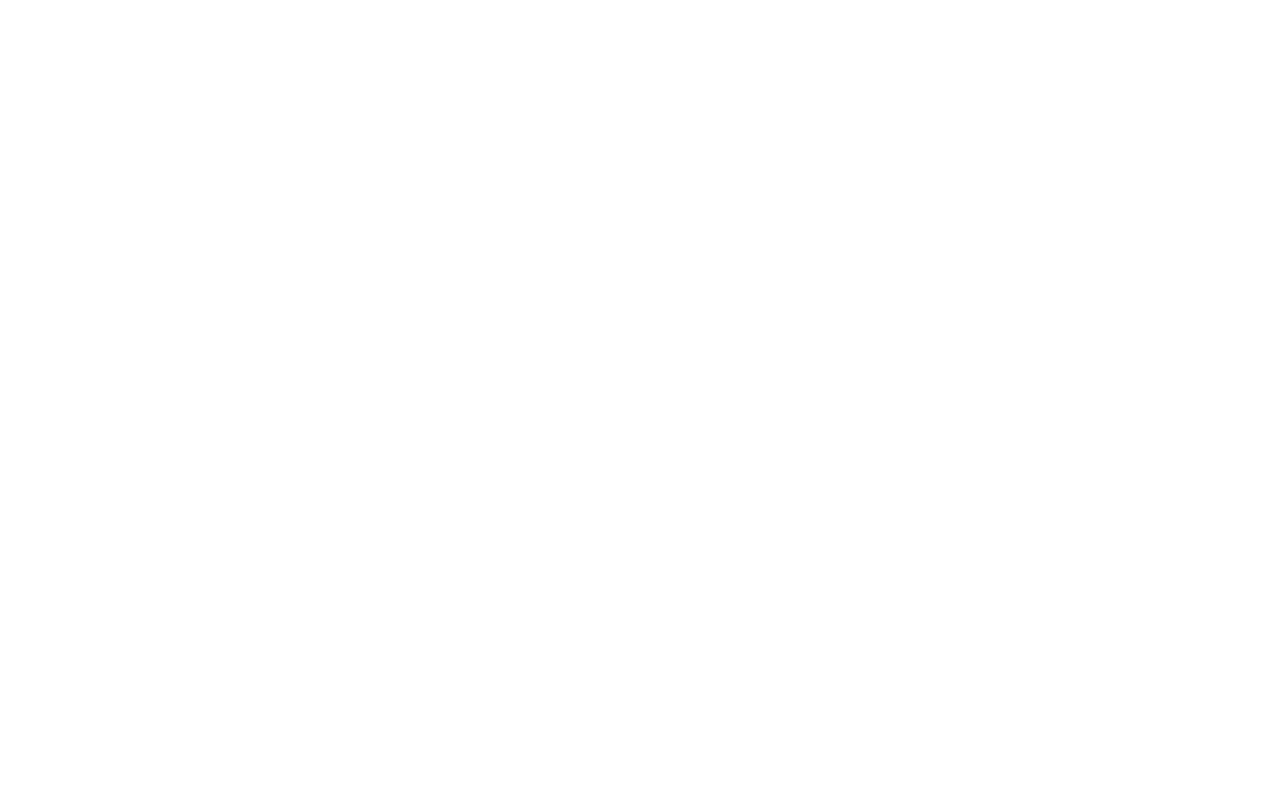
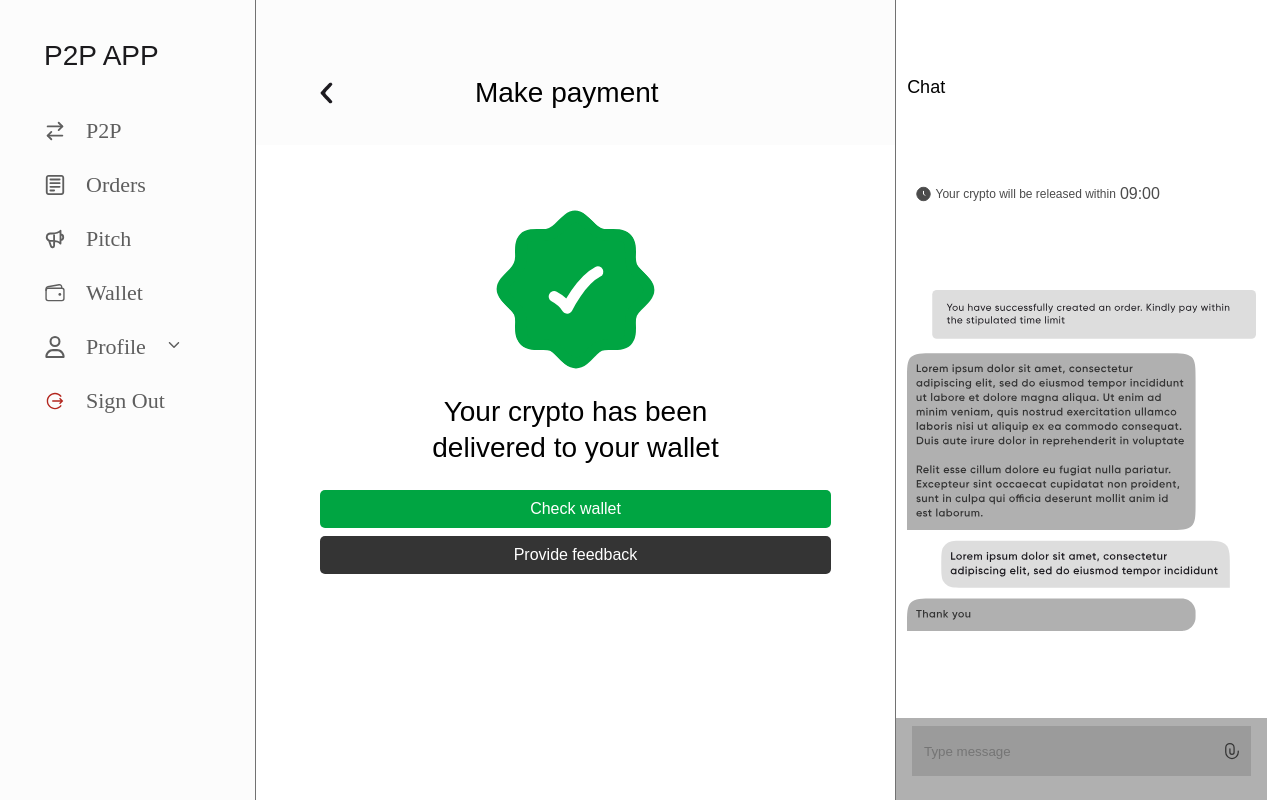
Before and after one commit to Stringcode-Limited/p2p-front-end, a React (Vite) app: page /app/cryptoreleased in a window 1280 px wide. Before the commit this address had no page. Built offline with nearby package versions, Linux system fonts and the light colour scheme; a web font is replaced by a local one.

Commit message:
Added crypto released page

```diff
--- a/src/App.tsx
+++ b/src/App.tsx
@@ -16,6 +16,7 @@
 import Setup from "./pages/setupaccount/Setup";
 import Buyusdt from "./pages/app/app-home-page/BuyUsdt/Buyusdt";
 import ReleasingCryptoPage from "./pages/app/app-home-page/releasingCrypto/releasingCryptoPage/ReleasingCryptoPage";
+import CryptoReleasedPage from "./pages/app/app-home-page/cryptoReleased/CryptoReleasedPage/CryptoReleasedPage";
 
 function App() {
   return (
@@ -32,7 +33,8 @@
         <Route path="/app" element={<AppRouteWrapper />}>
           <Route index element={<AppHomePage />} />
           <Route path="buyUSDT" element={<Buyusdt/>}/>
-          <Route path="releasingCrypto" element={<ReleasingCryptoPage/>} />
+          <Route path="releasingcrypto" element={<ReleasingCryptoPage/>} />
+          <Route path="cryptoreleased" element={<CryptoReleasedPage/>} />
           <Route path="order" element={<AppOrderPage />} />
           <Route path="pitch" element={<AppPitchPage />} />
           <Route path="wallet" element={<AppWalletPage />} />
--- /dev/null
+++ b/src/pages/app/app-home-page/cryptoReleased/CryptoReleasedBody/CryptoReleasedBody.css
@@ -0,0 +1,55 @@
+.cryptoReleasedBody{
+    width: 50vw;
+    border-right: 1px solid #727272;
+    display: flex;
+    flex-direction: column;
+    align-items: center;
+    padding-bottom: 200px;
+}
+
+.cryptoReleasedBody .top{
+    display: flex;
+    align-items: center;
+    height: 145px;
+    justify-content: space-between;
+    width: 100%;
+    padding-top: 40px;
+    padding-left: 10%;
+    padding-right: 37%;
+    position: sticky;
+    top: 0;
+    background-color: #FCFCFC;
+    margin-bottom: 56px;
+}
+
+.cryptoReleasedBody .top p{
+    font-size: 28px;
+}
+
+.cryptoReleasedBody .center{
+    display: flex;
+    flex-direction: column;
+    gap: 24px;
+    align-items: center;
+}
+
+.cryptoReleasedBody .center .det1{
+    display: flex;
+    flex-direction: column;
+    align-items: center;
+    gap: 16px;
+}
+
+.cryptoReleasedBody .center .det1 p{
+    font-size: 28px;
+    line-height: 36px;
+    text-align: center;
+    width: 60%;
+}
+
+.cryptoReleasedBody .center .det2{
+    display: flex;
+    flex-direction: column;
+    align-items: center;
+    gap: 8px;
+}
--- /dev/null
+++ b/src/pages/app/app-home-page/cryptoReleased/CryptoReleasedBody/CryptoReleasedBody.tsx
@@ -0,0 +1,29 @@
+import "./CryptoReleasedBody.css";
+import left from "../../../../../assets/images/left.png";
+import Button from "../../../../../components/Button/Button";
+import tick from '../../../../../assets/images/tick.svg'
+
+function CryptoReleasedBody() {
+  return (
+    <>
+      <div className="cryptoReleasedBody">
+        <div className="top">
+          <img src={left} />
+          <p className="orders">Make payment</p>
+        </div>
+        <div className="center">
+          <div className="det1">
+            <img src={tick}/>
+            <p>Your crypto has been delivered to your wallet</p>
+          </div>
+          <div className="det2">
+            <Button text="Check wallet" type="large2"/>
+            <Button text="Provide feedback" type="large2" color="grey"/>
+          </div>
+        </div>
+      </div>
+    </>
+  );
+}
+
+export default CryptoReleasedBody;
--- /dev/null
+++ b/src/pages/app/app-home-page/cryptoReleased/CryptoReleasedPage/CryptoReleasedPage.css
@@ -0,0 +1,3 @@
+.cryptoReleasedPage{
+    display: flex;
+}
--- /dev/null
+++ b/src/pages/app/app-home-page/cryptoReleased/CryptoReleasedPage/CryptoReleasedPage.tsx
@@ -0,0 +1,16 @@
+import Chat from '../../Chat/Chat'
+import './CryptoReleasedPage.css'
+import CryptoReleasedBody from '../CryptoReleasedBody/CryptoReleasedBody'
+
+function CryptoReleasedPage() {
+  return (
+    <>
+    <div className="cryptoReleasedPage">
+      <CryptoReleasedBody/>
+      <Chat/>
+    </div>
+    </>
+  )
+}
+
+export default CryptoReleasedPage
--- a/src/pages/app/app-home-page/releasingCrypto/releasingCryptoBody/ReleasingCryptoBody.css
+++ b/src/pages/app/app-home-page/releasingCrypto/releasingCryptoBody/ReleasingCryptoBody.css
@@ -1,7 +1,6 @@
 .releasingCryptoBody{
     display: flex;
     flex-direction: column;
-    justify-content: center;
     align-items: center;
     width: 50vw;
     border-right: 1px solid #727272;
```
Also changed, not shown: src/assets/images/tick.svg (added).
